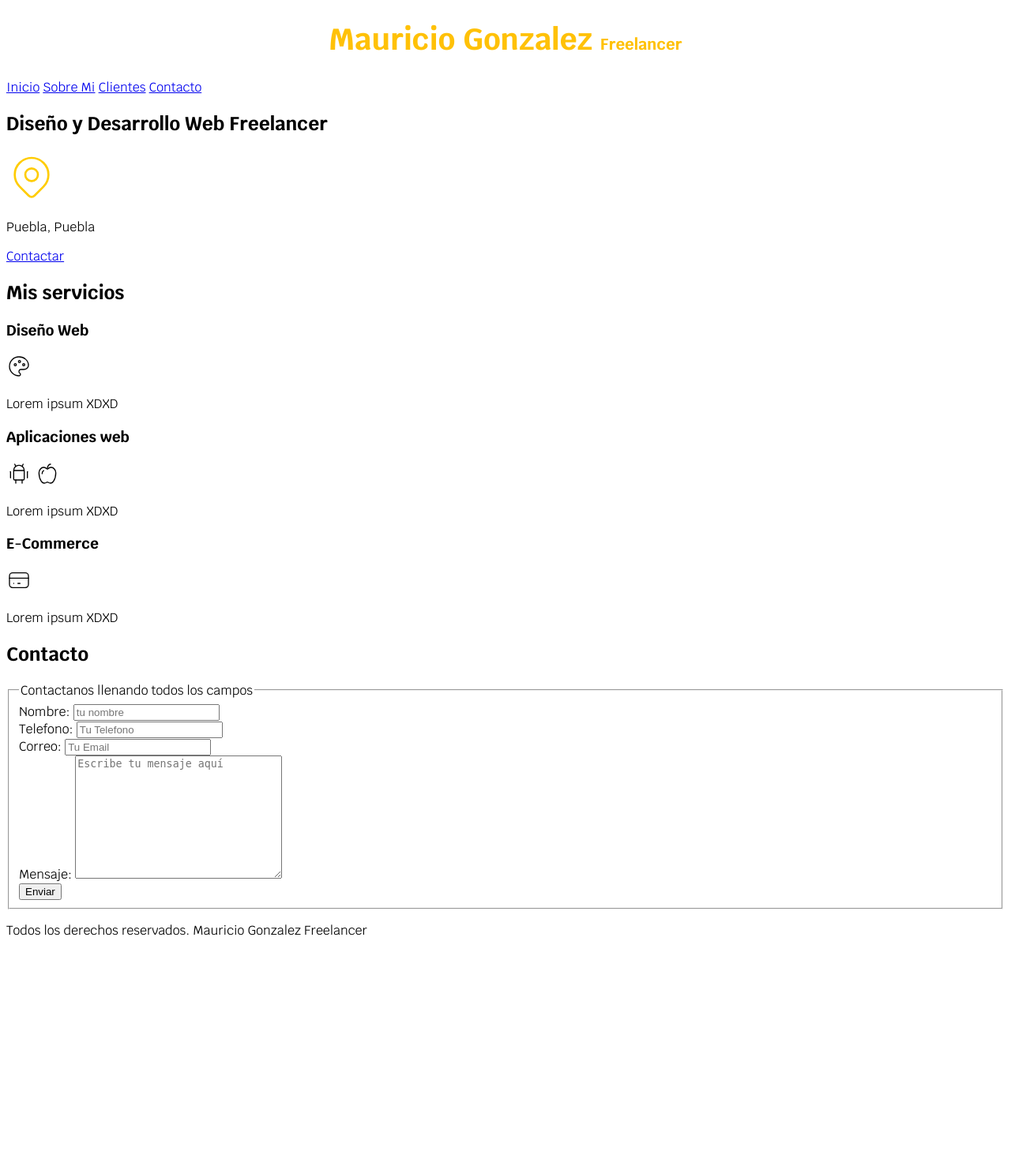
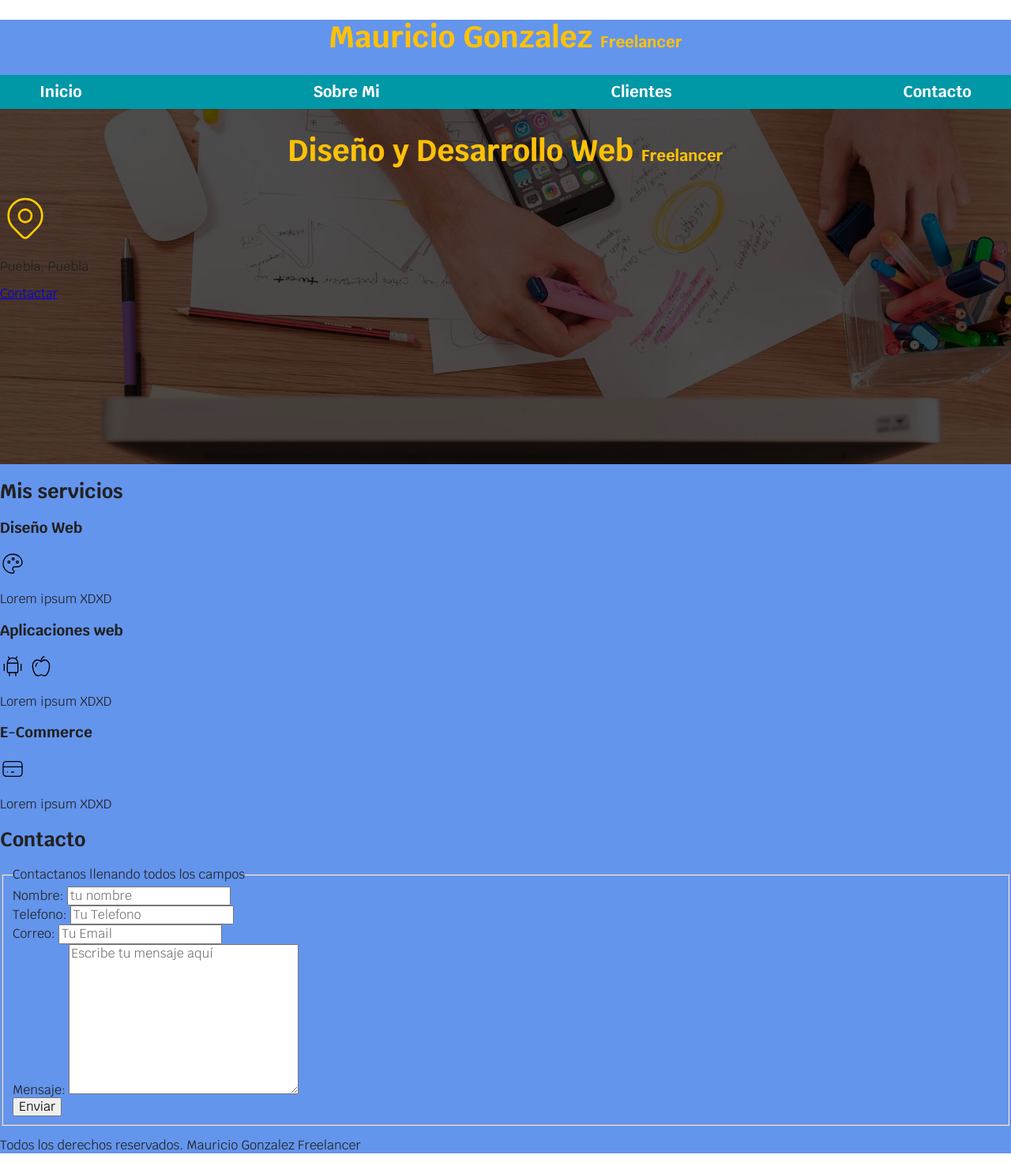
Before and after one commit to MauricioTorgon/AppsWeb, a PHP site: page / in a window 1280 px wide. Shown: the whole page at 79% size. Before the commit the page ends 1185 px from the top, so only its background shows below. Run offline with PHP 8.4, Linux system fonts and the light colour scheme.

Commit message:
página realizada hasta 2hrs con 23 minutos

```diff
--- a/Practicas/Sección 5 - Material/css/styles.css
+++ b/Practicas/Sección 5 - Material/css/styles.css
@@ -8,11 +8,21 @@
 
 html{
     font-size: 62.5%;
+    background-color: var(--blanco);
+    box-sizing: border-box;
 }
+
+*, *:before, *:after{
+    box-sizing: inherit;
+}
+/*Sirve para que el tamaño de los elementos sea el dado y no
+se aumente por el padding o margin, entre otros.*/
 
 body{
     font-size: 16px; /* 1rem=10px*/
     font-family: 'Krub', sans-serif;
+    background-color: var(--blanco);
+    color: var(--oscuro);
 }
 
 .titulo{
@@ -27,3 +37,101 @@ body{
      por lo que conviene usar clases */
     font-size: 2rem;
 }
+h2{
+    font-size: 2.5rem;
+}
+h2 span{
+    font-size: 1.8rem;
+}
+
+.contenedor{
+    max-width: 120rem; /* 1200px */
+    margin: 0 auto;
+    /* si solo hay 2 valores, el primer valor es el de arriba y abajo y el segundo el de derecha e izquierda respectivamente */
+    /*margin-top: 0;
+    margin-right: auto;
+    margin-bottom: 0;
+    margin-left: auto;*/
+}
+
+.nav-bg{
+    background-color: var(--secundario);
+}
+
+.navegacion-principal{
+    display: flex;
+    flex-direction: column;
+    justify-content: space-between;
+    align-items: center;
+    /* en el caso de flex-direction:column (arriba a abajo); justify-content no funciona
+    Eso deja obsoleto a justify teniendo que utilizar align-items: center; para centrar verticalmente*/
+}
+
+@media (min-width: 768px) {
+    .navegacion-principal{
+        flex-direction: row;
+        align-items: center; /*centra verticalmente*/
+    }
+
+}
+
+.navegacion-principal a{
+    display : block; /*para que ocupe todo el ancho*/
+    text-align: center; /*centra verticalmente*/
+    color: var(--blanco);
+    text-decoration: none;
+    font-size: 2rem;
+    font-weight: 700; /* negritas*/
+    padding: 1rem; /*sin opción es igual a las 4 direcciones*/
+}
+
+.navegacion-principal a:hover{
+    background-color: var(--primario);
+    color: var(--oscuro)
+}
+@media ( min-width: 768px ){
+    body{
+        background-color: cornflowerblue;
+    }
+
+}
+
+.hero{
+    background-image: url('../img/hero.jpg');
+    background-repeat: no-repeat;
+    background-size: cover;
+    height: 450px;
+    position:relative
+}
+
+.contenido-hero{
+    position: absolute;
+    background-color: rgba(0, 0, 0, 0.7); /*sintaxis antes, se aplica si el nuevo no tiene soporte*/
+    background-color: rgb(0 0 0 0 /70%); /*sintaxis ahora*/
+    width: 100%;
+    height: 100%;
+}
+
+/*
+BEM - Block Element Modifier
+BEM es una metodología para nombrar clases de CSS que ayuda a mantener el código organizado y
+fácil de entender.
+- Block: Representa un componente independiente (ej. .navegacion-principal).
+- Element: Representa una parte del bloque que no puede existir por sí sola (ej. .navegacion-principal__boton).
+pero cuando se utiliza un comportamiento se usa un modifier, por ejemplo cuando se usa un botón activo:
+- Modifier: Representa una variación del bloque o elemento (ej. .navegacion-principal__boton--activo).
+
+Utility First
+Utility First es una metodología de CSS que se centra en crear clases pequeñas y reutilizables
+Si quieres centrar un texto, en lugar de crear una clase específica como .centrar-texto, se utiliza una clase utilitaria como .text-center.
+Esto permite una mayor flexibilidad y reutilización del código, ya que las clases utilitarias
+pueden combinarse para crear estilos más complejos sin necesidad de crear nuevas clases específicas.
+
+Modulos
+Modular CSS es una metodología que divide el CSS en módulos independientes y reutilizables.
+Cada módulo representa un componente o una parte específica de la interfaz de usuario.
+Es el utilizado en este proyecto combinado con Utilidades.
+
+Es posible combinar estas metodologías para aprovechar sus ventajas.
+por ejemplo, Bootstrap usa módulos y utilities.
+*/
--- a/Practicas/Sección 5 - Material/index.html
+++ b/Practicas/Sección 5 - Material/index.html
@@ -5,6 +5,7 @@
     <meta charset="UTF-8">
     <meta name="viewport" content="width=device-width, initial-scale=1.0">
     <title>Diseñador Freelancer</title>
+    <link rel="stylesheet" href="css/normalize.css">
     <link href="https://fonts.googleapis.com/css?family=Krub:wght@400; 700&display=swap"
     rel="stylesheet">
     <link rel="preaload" href="css/styles.css" as="style"> <!-- se añadio recientemente para aumentar velocidad-->
@@ -15,24 +16,27 @@
     <header>
         <h1 class="titulo">Mauricio Gonzalez <span>Freelancer</span></h1>
     </header>
-
-    <nav>
+    <div class="nav-bg">
+        <nav class="navegacion-principal contenedor">
             <a href="nosotros.html">Inicio</a>
             <a href="nosotros.html">Sobre Mi</a>
             <a href="nosotros.html">Clientes</a>
             <a href="nosotros.html">Contacto</a>
         </nav>
+    </div>
 
-    <section>
-        <h2>Diseño y Desarrollo Web Freelancer</h2>
+
+    <section class="hero">
+        <div class="contenido-hero">
+            <h2 class="titulo">Diseño y Desarrollo Web <span>Freelancer</span></h2>
             <svg xmlns="http://www.w3.org/2000/svg" width="64" height="64" viewBox="0 0 24 24" fill="none" stroke="#ffcc00"
                 stroke-width="1" stroke-linecap="round" stroke-linejoin="round">
                 <path d="M9 11a3 3 0 1 0 6 0a3 3 0 0 0 -6 0" />
                 <path d="M17.657 16.657l-4.243 4.243a2 2 0 0 1 -2.827 0l-4.244 -4.243a8 8 0 1 1 11.314 0z" />
             </svg>
-
             <p>Puebla, Puebla</p>
             <a href="#">Contactar</a>
+        </div>
     </section>
 
     <main>
```
Also changed, not shown: Practicas/Sección 5 - Material/css/normalize.css (added), Practicas/Sección 5 - Material/img/hero.jpg (renamed from Practicas/Sección 5 - Material/hero.jpg), 2 other files. Lines whose indentation alone changed are shown as unchanged.
